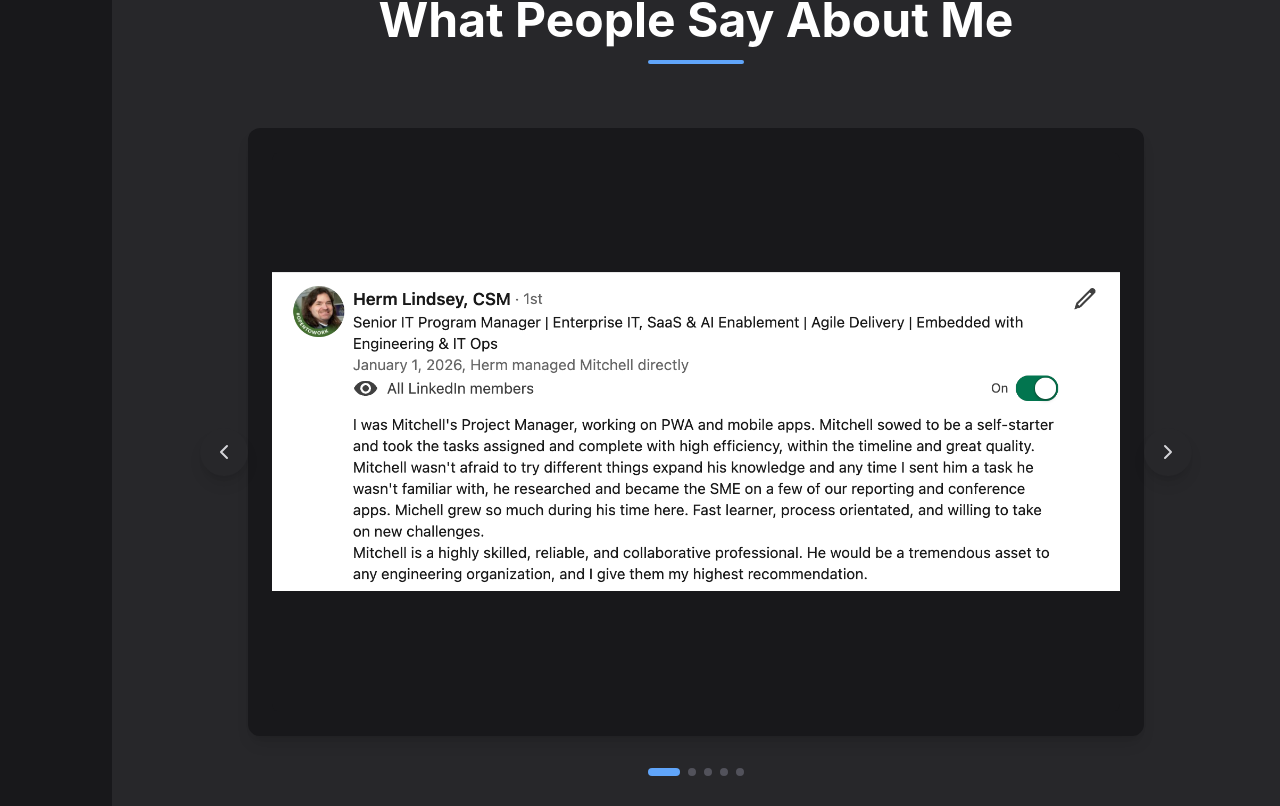
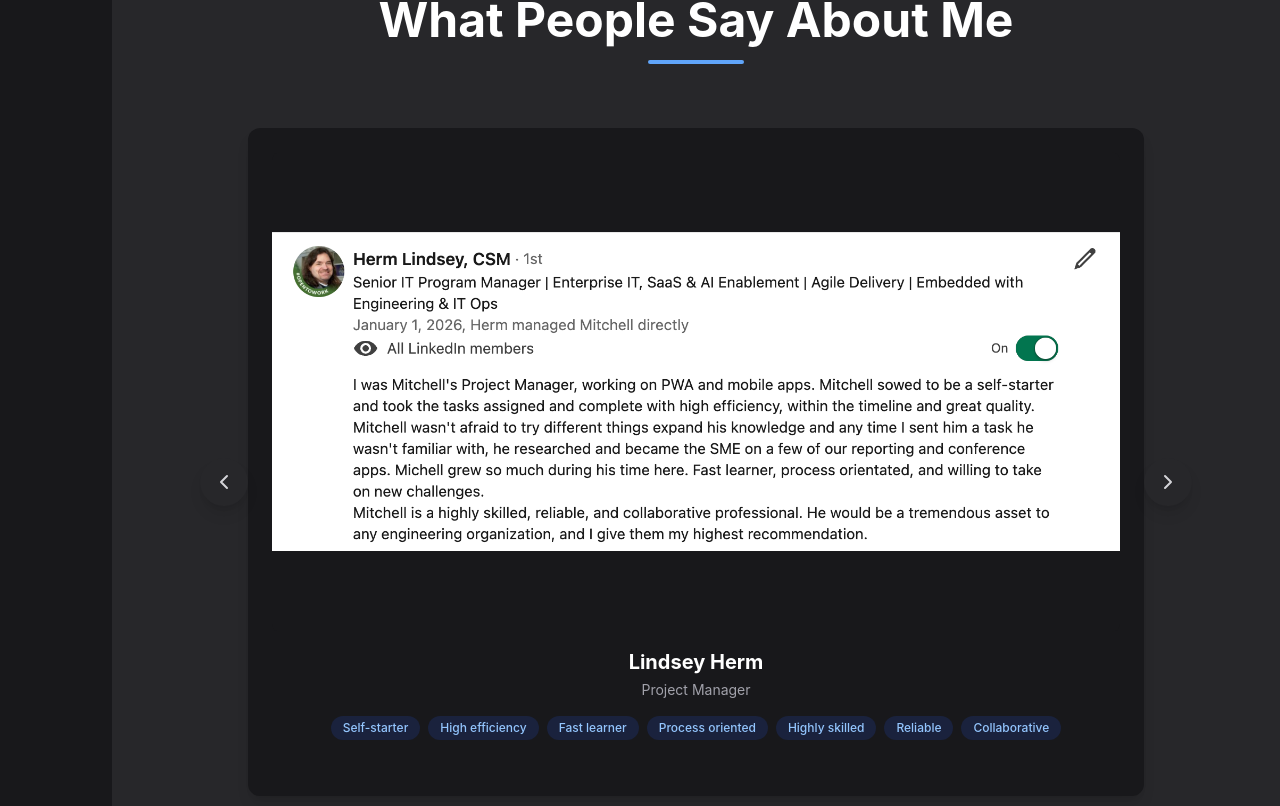
Before and after one commit to mitchellnkeo/portfolio, a React (Vite) app: page / in a window 1280 px wide. Shown: the part 6954-7760 px from the top of the page. Built offline with nearby package versions, Linux system fonts and the light colour scheme.

Commit message:
Recommendation carousel

```diff
--- a/src/components/sections/Testimonials.tsx
+++ b/src/components/sections/Testimonials.tsx
@@ -9,17 +9,41 @@
 interface Testimonial {
   image: string;
   name: string;
-  title?: string;
-  relationship?: string;
-  text?: string;
+  relationship: string;
+  keywords: string[];
 }
 
 const reviews: Testimonial[] = [
-  { image: hermReview, name: 'Herm' },
-  { image: chrisReview, name: 'Chris' },
-  { image: timReview, name: 'Tim' },
-  { image: ethanReview, name: 'Ethan' },
-  { image: scottReview, name: 'Scott' },
+  {
+    image: hermReview,
+    name: 'Lindsey Herm',
+    relationship: 'Project Manager',
+    keywords: ['Self-starter', 'High efficiency', 'Fast learner', 'Process oriented', 'Highly skilled', 'Reliable', 'Collaborative']
+  },
+  {
+    image: chrisReview,
+    name: 'Christopher Fahlin',
+    relationship: 'Senior Engineer Coworker',
+    keywords: ['Integral member', 'Hit the ground running', 'TypeScript & React', 'Data-driven insights', 'Solution-oriented', 'Standout engineer', 'Technical excellence']
+  },
+  {
+    image: timReview,
+    name: 'Tim Andes',
+    relationship: 'Hackathon Teammate',
+    keywords: ['Communication skills', 'Effective work dynamic', 'JavaScript/React/TailwindCSS', 'Design & UX', 'Enthusiasm', 'Positive attitude', 'Full Stack Engineer']
+  },
+  {
+    image: ethanReview,
+    name: 'Ethan Berkebile',
+    relationship: 'Cohort Classmate',
+    keywords: ['Contagious positivity', 'Creativity', 'Dedication', 'Full stack development', 'Hunger for learning', 'Curiosity', 'Inspiring']
+  },
+  {
+    image: scottReview,
+    name: 'Scott Shannon',
+    relationship: 'Cohort Classmate',
+    keywords: ['Autonomous environment', 'Complex problems', 'Solution-first mindset', 'Effective communication', 'Personal growth', 'Team player', 'Collaborative spirit']
+  },
 ];
 
 export default function Testimonials() {
@@ -108,11 +132,11 @@
                 {reviews.map((review, index) => (
                   <div
                     key={index}
-                    className="w-full flex-shrink-0 flex items-center justify-center p-4 md:p-6"
+                    className="w-full flex-shrink-0 flex flex-col items-center p-4 md:p-6"
                     style={{ minWidth: '100%', maxWidth: '100%' }}
                   >
                     <div
-                      className="group relative w-full h-[70vh] max-h-[600px] flex items-center justify-center bg-white dark:bg-neutral-900 rounded-lg overflow-hidden cursor-pointer"
+                      className="group relative w-full h-[60vh] max-h-[500px] flex items-center justify-center bg-white dark:bg-neutral-900 rounded-lg overflow-hidden cursor-pointer mb-4"
                       onClick={() => handleImageClick(review.image)}
                       role="button"
                       tabIndex={0}
@@ -129,6 +153,30 @@
                         alt={`LinkedIn recommendation from ${review.name}`}
                         className="w-full h-full object-contain group-hover:scale-105 transition-transform duration-500"
                       />
+                    </div>
+
+                    {/* Testimonial Info */}
+                    <div className="w-full text-center space-y-3">
+                      <div>
+                        <h3 className="text-xl font-bold text-neutral-900 dark:text-white">
+                          {review.name}
+                        </h3>
+                        <p className="text-sm text-neutral-600 dark:text-neutral-400 mt-1">
+                          {review.relationship}
+                        </p>
+                      </div>
+
+                      {/* Keywords */}
+                      <div className="flex flex-wrap justify-center gap-2 mt-4">
+                        {review.keywords.map((keyword, keywordIndex) => (
+                          <span
+                            key={keywordIndex}
+                            className="px-3 py-1 text-xs font-medium bg-primary-100 dark:bg-primary-900/30 text-primary-700 dark:text-primary-300 rounded-full"
+                          >
+                            {keyword}
+                          </span>
+                        ))}
+                      </div>
                     </div>
                   </div>
                 ))}
```
